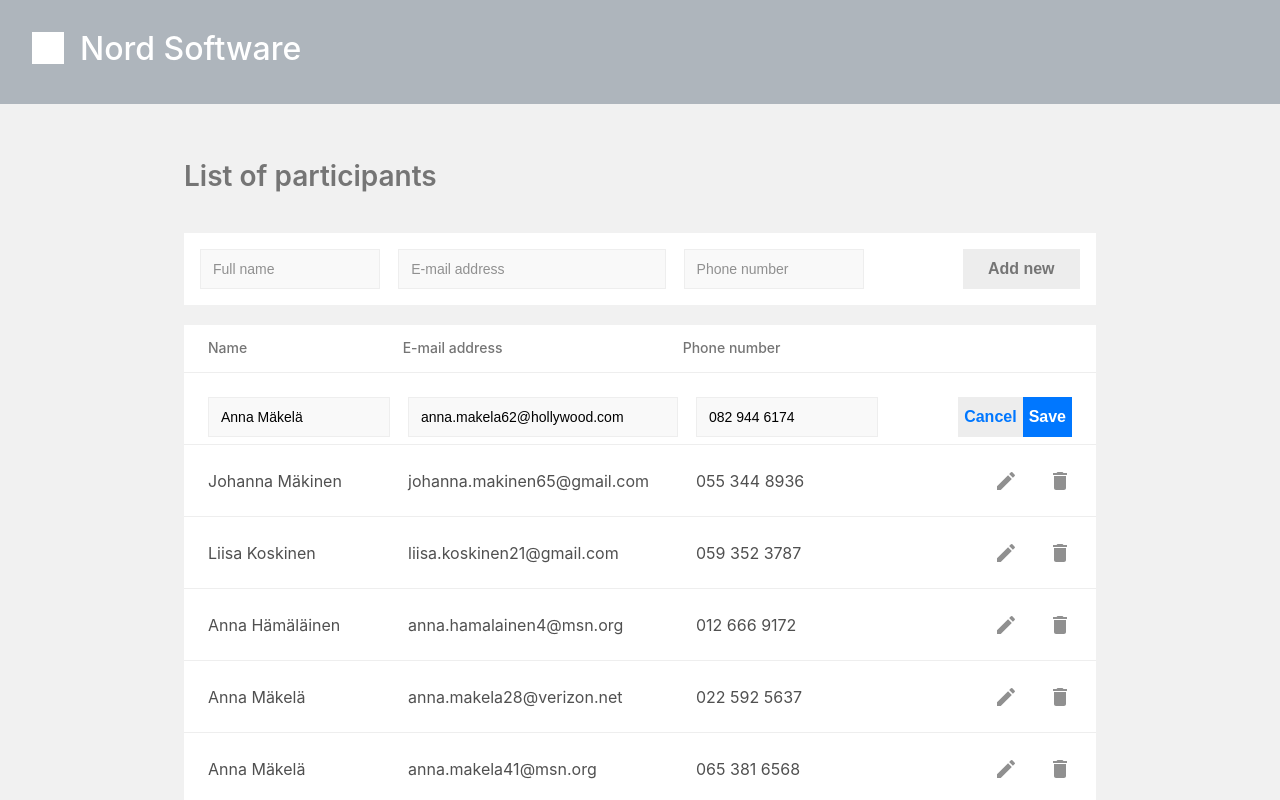
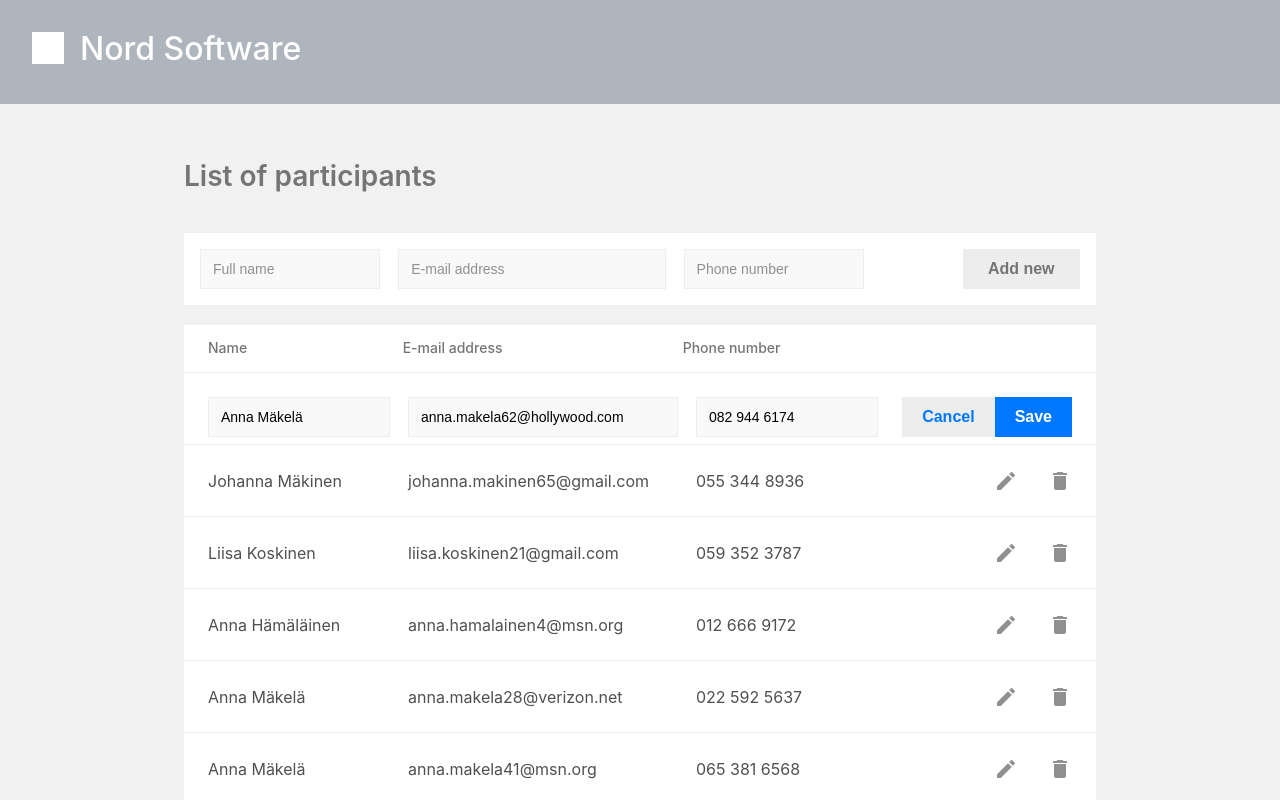
Before and after one commit to Crare/react-app, a React (Create React App) app: page / in a window 1280 px wide. Both pictures are taken after a click on the icon 991 px from the left and 409 px from the top of the page. Shown: the top 800 px of the page. Built offline with nearby package versions, Linux system fonts and the light colour scheme.

Commit message:
styling, deploying

```diff
--- a/package.json
+++ b/package.json
@@ -2,9 +2,11 @@
   "name": "react-app",
   "version": "0.1.0",
   "private": true,
+  "homepage": "https://crare.github.io/react-app",
   "dependencies": {
     "@material-ui/core": "^4.4.2",
     "@material-ui/icons": "^4.4.1",
+    "gh-pages": "^2.1.1",
     "node-sass": "^4.12.0",
     "react": "^16.9.0",
     "react-dom": "^16.9.0",
@@ -17,6 +19,8 @@
     "start": "react-scripts start",
     "build": "react-scripts build",
     "test": "react-scripts test",
+    "predeploy": "npm run build",
+    "deploy": "gh-pages -d build",
     "eject": "react-scripts eject"
   },
   "eslintConfig": {
--- a/src/components/ParticipantList.js
+++ b/src/components/ParticipantList.js
@@ -124,8 +124,8 @@ class ParticipantList extends React.Component {
     if (editParticipant && participant.id === editParticipant.id) {
       return (
         <span>
-          <button className="button-blue-text" onClick={() => this.cancelEdit()}>Cancel</button>
-          <button className="button-blue" onClick={() => this.updateParticipant(participant)}>Save</button>
+          <button className="button-blue-text button-cancel" onClick={() => this.cancelEdit()}>Cancel</button>
+          <button className="button-blue button-save" onClick={() => this.updateParticipant(participant)}>Save</button>
         </span>
       );
     }
--- a/src/styles/styles.scss
+++ b/src/styles/styles.scss
@@ -79,6 +79,14 @@ body {
 .button-blue-text {
   background-color: #ededed;
   color: #07f;
+}
+
+.button-save {
+  padding: 0px 20px;
+}
+
+.button-cancel {
+  padding: 0px 20px;
 }
 
 .fixed-width-container {
```
Also changed, not shown: todo.txt, 1 other file (tests, documents, lock files or other folders).
